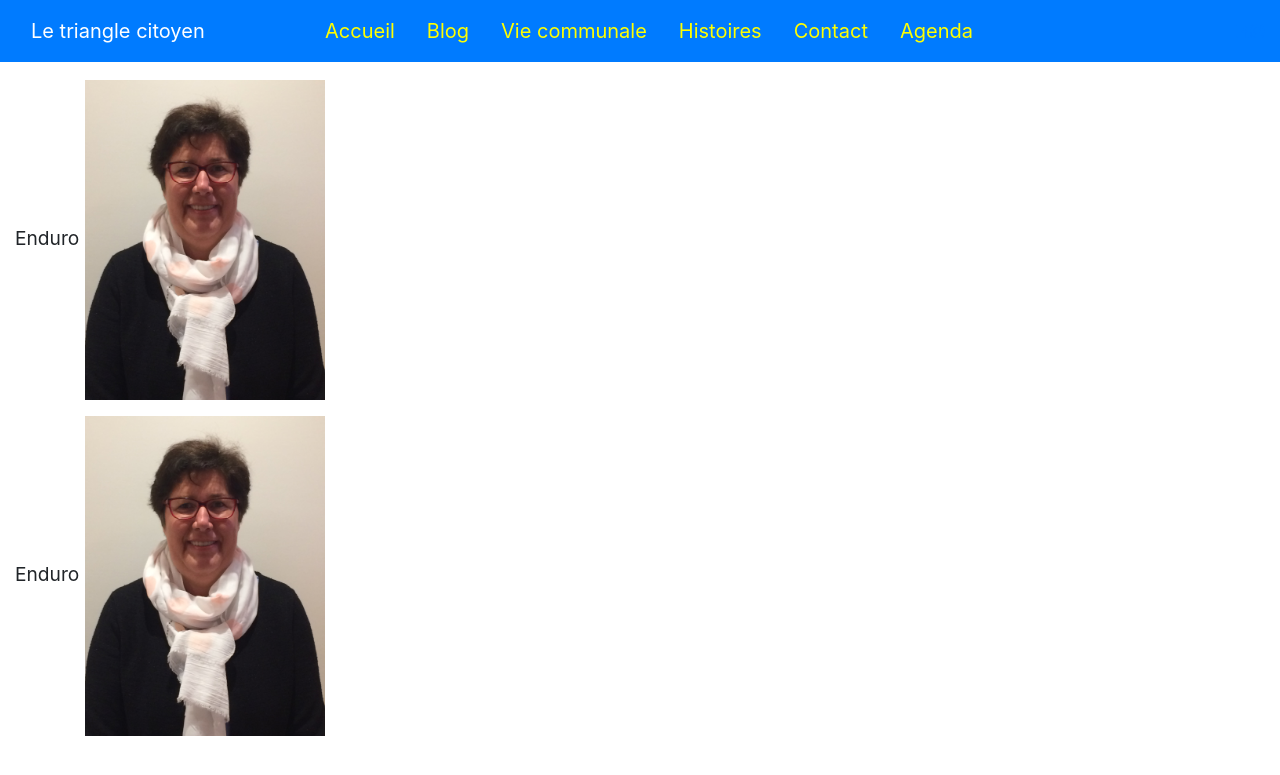
After one commit to TPasseleu/stage, a PHP site: page /agenda.php in a window 1280 px wide. The commit adds this page. Shown: the top 775 px of the page. Run offline with PHP 8.4, Linux system fonts and the light colour scheme; some libraries are stand-ins or nearby versions.

Commit message:
ajout de l'agenda

```diff
--- /dev/null
+++ b/agenda.php
@@ -0,0 +1,16 @@
+<?php
+include './include/header.php';
+include './include/navbar.php';
+?>
+<style>
+    .evenement{
+        font-size: 1.2rem;
+        margin-top: 10px;
+        margin-left: 15px;
+    }
+    .photo{
+    height: 20rem;
+    }
+</style>
+<p class="evenement">Enduro <img class="photo" src="img/bigot.JPG"></p>
+<p class="evenement">Enduro <img class="photo" src="img/bigot.JPG"></p>
--- a/blog.php
+++ b/blog.php
@@ -67,7 +67,7 @@ include './include/navbar.php';
     Comme c’est ballot alors que notre commune  compte</p> </article>
         <br>
        <div class="comment">
-             <p>Le lien vers notre page <a target="_blank" href="https://www.facebook.com/GTN-1585686084872136/">Facebook</a></p>
+             <p>Le lien vers notre page <a target="_blank" href="https://www.facebook.com/groups/2215607832062406/">Facebook</a></p>
             <p class="commentaire">Poster vos commentaires ici</p>
             <div class="fb-comments" data-href="http://127.0.0.1:49317/presentationex.html" data-width="500" data-numposts="5"></div>
         </div>
--- a/include/navbar.php
+++ b/include/navbar.php
@@ -26,7 +26,7 @@
                     <a class="nav-link" href="./index.php" style="color: yellow">Accueil<span class="sr-only">(current)</span></a>
                 </li>
                 <li class="nav-item text-center mx-2">
-                    <a class="nav-link" href="./blog.php"  style="color: yellow">Actualités</a>
+                    <a class="nav-link" href="./blog.php"  style="color: yellow">Blog</a>
                 </li>
                 <li class="nav-item text-center mx-2">
                     <a class="nav-link" href="./map.php" style="color: yellow">Vie communale</a>
@@ -36,6 +36,9 @@
                 </li>
                 <li class="nav-item text-center mx-2">
                     <a class="nav-link" href="./contact.php"style="color: yellow">Contact</a>
+                </li>
+                <li class="nav-item text-center mx-2">
+                    <a class="nav-link" href="./agenda.php"style="color: yellow">Agenda</a>
                 </li>
             </ul>
 
```
Also changed, not shown: map.php (+12 -0 lines).
